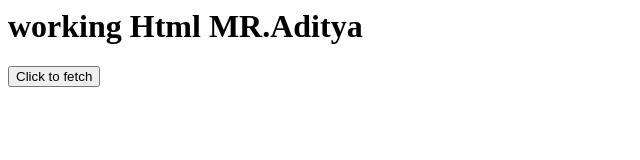
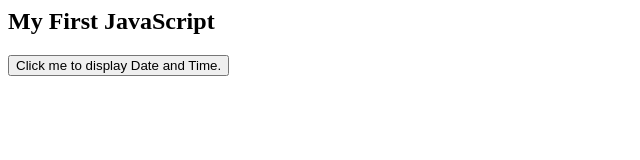
Before and after one commit to Wagh-0321/files, a plain HTML site: page index.html in a window 1280 px wide. Shown: the whole page, without its empty margins (0-640 px from the left). Drawn offline with Linux system fonts and the light colour scheme.

Commit message:
Update index.html

```diff
--- a/index.html
+++ b/index.html
@@ -1,13 +1,13 @@
 <html>
-  <body>
-  <script src="https://wagh-0321.github.io/files/myjs-1.js"> </script>
+<body>
 
+<h2>My First JavaScript</h2>
 
-     <h1>  working Html MR.Aditya  </h1>
+<button type="button"
+onclick="document.getElementById('demo').innerHTML = Date()">
+Click me to display Date and Time.</button>
 
-  <button id="btn2" onclick="alert("Hello")">Click to fetch </button>
-     <div id="box1"></div>
+<p id="demo"></p>
 
-  </body>
-
+</body>
 </html>
```
